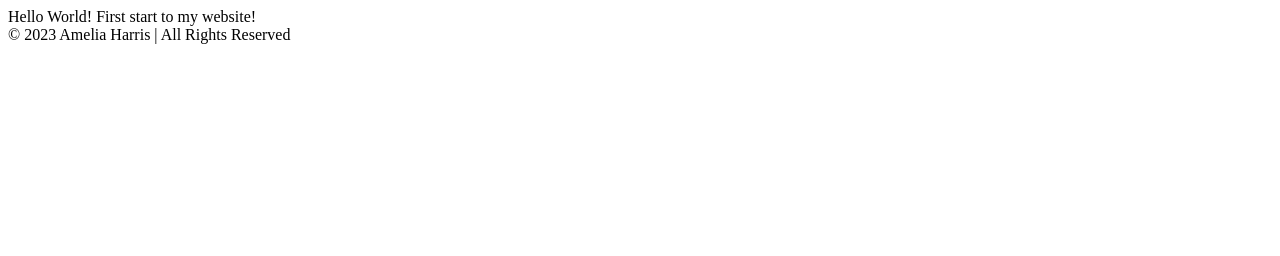
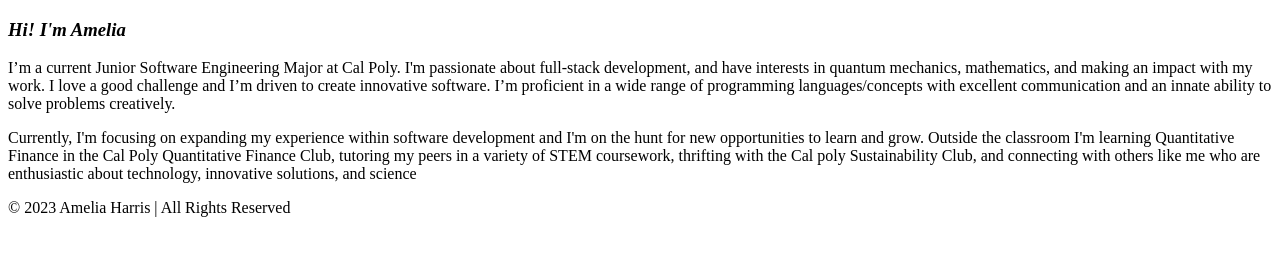
Before and after one commit to EmmyPrograms/EmmyPrograms.github.io, a plain HTML site: page index.html in a window 1280 px wide. Drawn offline with Linux system fonts and the light colour scheme.

Commit message:
feat: add div and about paragraph to index.html

```diff
--- a/index.html
+++ b/index.html
@@ -6,7 +6,30 @@
   <body>
     <nav></nav>
     <main>
-        Hello World! First start to my website!
+      <h3><em>Hi! I'm Amelia</em></h3>
+      <div class="about">
+        <div class="about-image"></div>
+        <div class="about-text">
+          <p>
+            I’m a current Junior Software Engineering Major at Cal Poly. I'm
+            passionate about full-stack development, and have interests in
+            quantum mechanics, mathematics, and making an impact with my work. I
+            love a good challenge and I’m driven to create innovative software.
+            I’m proficient in a wide range of programming languages/concepts
+            with excellent communication and an innate ability to solve problems
+            creatively.
+          </p>
+          <p>
+            Currently, I'm focusing on expanding my experience within software
+            development and I'm on the hunt for new opportunities to learn and
+            grow. Outside the classroom I'm learning Quantitative Finance in the
+            Cal Poly Quantitative Finance Club, tutoring my peers in a variety
+            of STEM coursework, thrifting with the Cal poly Sustainability Club,
+            and connecting with others like me who are enthusiastic about
+            technology, innovative solutions, and science
+          </p>
+        </div>
+      </div>
     </main>
     <footer>© 2023 Amelia Harris | All Rights Reserved</footer>
   </body>
```
